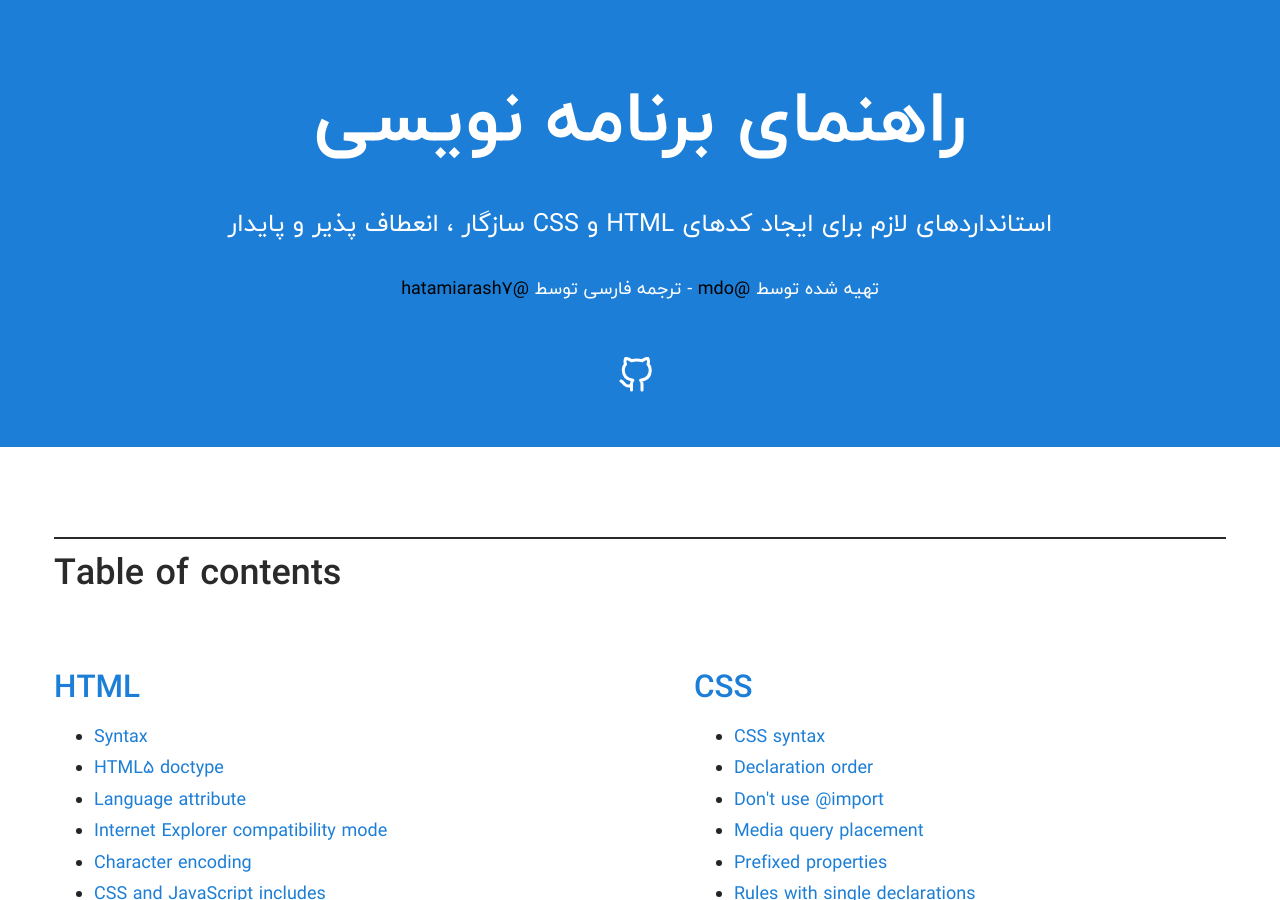
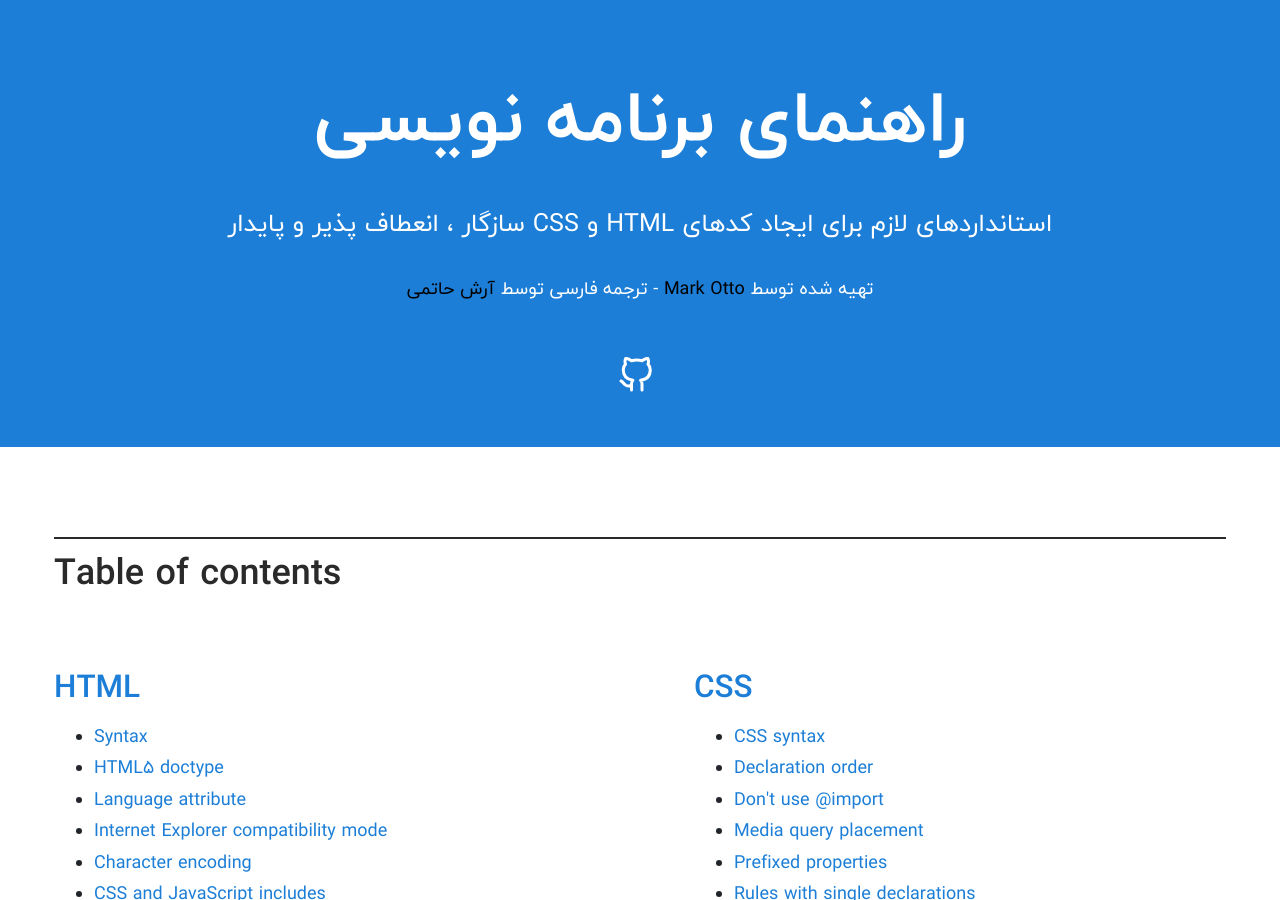
Before and after one commit to hatamiarash7/Code-Guide, a Jekyll site: the page built from index.html, in a window 1280 px wide and 900 px high. Built offline with Jekyll 4.4.1, drawn with Linux system fonts in a browser that asks for light colours; cached includes are drawn as plain includes.

Commit message:
change author text

```diff
--- a/_includes/header.html
+++ b/_includes/header.html
@@ -7,7 +7,7 @@
       {{ site.description }}
     </p>
     <p class="cg-masthead-author">
-      تهیه شده توسط <a href="https://github.com/mdo" target="_blank">@mdo</a> - ترجمه فارسی توسط <a href="https://github.com/hatamiarash7" target="_blank">@hatamiarash7</a>
+      تهیه شده توسط <a href="https://github.com/mdo" target="_blank">Mark Otto</a> - ترجمه فارسی توسط <a href="https://github.com/hatamiarash7" target="_blank">آرش حاتمی</a>
     </p>
     <p class="masthead-links">
       <a href="https://github.com/hatamiarash7/Code-Guide" target="_blank" title="View on GitHub">
```
